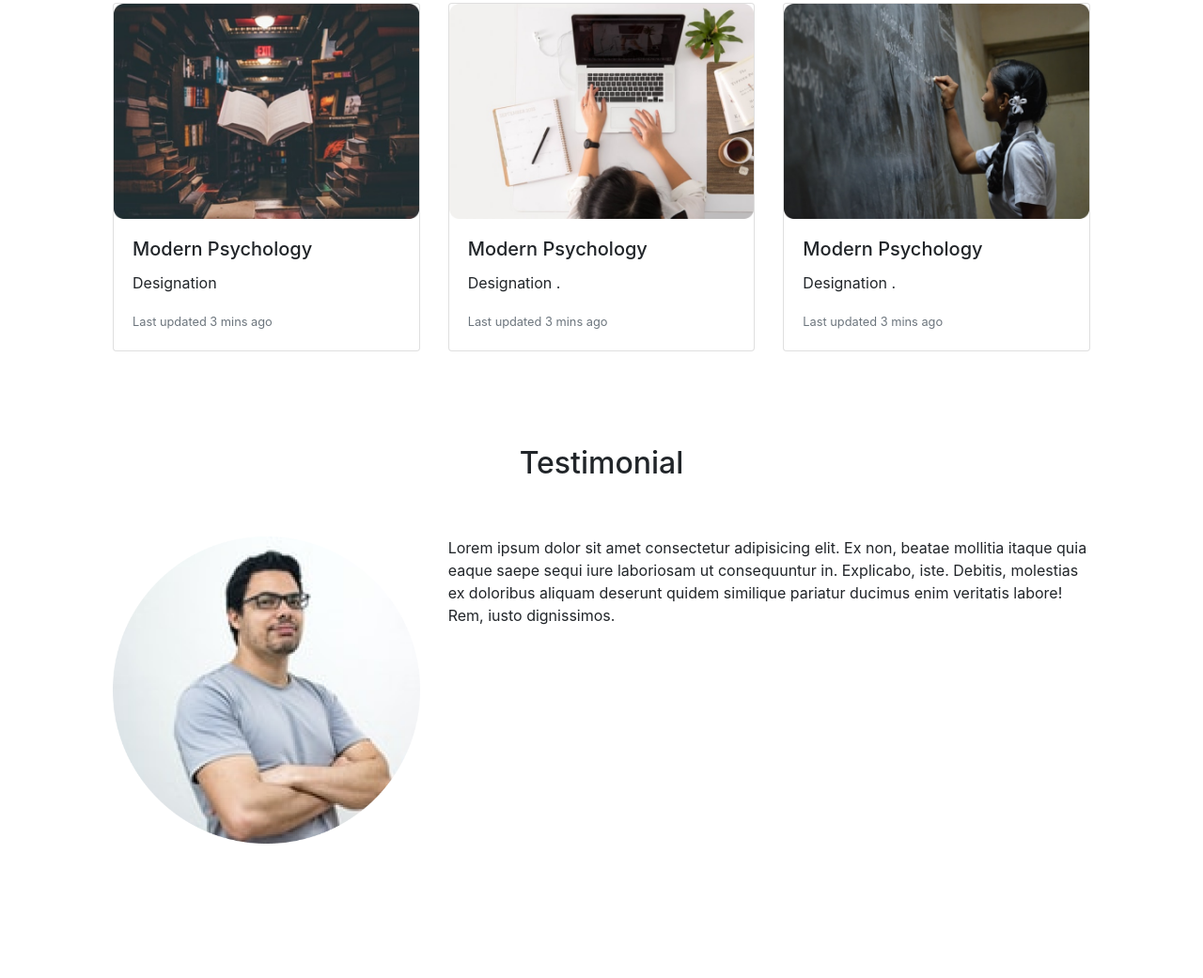
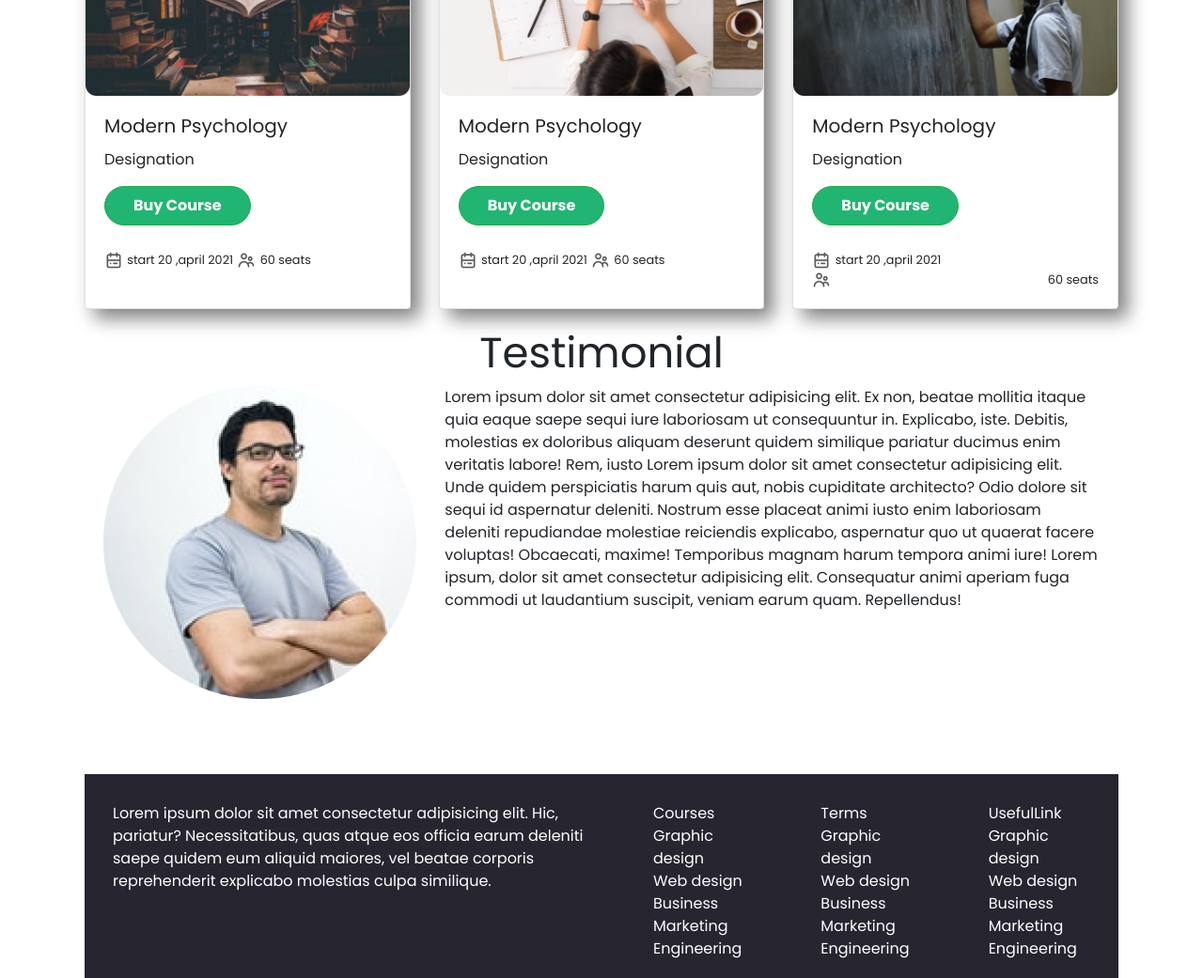
Before and after one commit to Syed-Rahat-Anwar/E-school, a plain HTML site: page index.html in a window 1280 px wide. Shown: the part 1195-2236 px from the top of the page at 94% size. Drawn offline with nearby package versions, Linux system fonts and the light colour scheme.

Commit message:
successfully done

```diff
--- a/index.html
+++ b/index.html
@@ -15,6 +15,8 @@
 </head>
 <body>
     <!-- **********************header-area *********************-->
+    <header class="full-width">
+
         <div class="container">
             <nav class="navbar navbar-expand-lg navbar-light bg-color ">
                 <a class="navbar-brand" href="#"> <img class="logo" src="Images/Icon/Logo.png"/> </a>
@@ -33,8 +35,10 @@
                 </div>
               </nav>
         </div>
+
     <!--*************************Banner-Area******************************-->
-     <div class="container bg-color">
+    <div class="wrap">
+        <div class="container">
             <div class="row">
                 <div class="col-md-6">
                     <p class="red-highlight">Areyou ready to learn?</p>
@@ -50,10 +54,14 @@
                 </div>
             </div>
         </div>
-     <!-- *************************iconarea--***************************************-->
+    </div>
+    </header>
+
+
+     <!-- *************************icon-area--***************************************-->
      <div class="container bg-color">
          <div class="row">
-             <div class="col-m-3 icon-area align-items-center">
+             <div class="col-m-3 icon-area">
                  <img class="small-icon" src="Images/ICON/book.png"/>
                  <h4>1500+ Topic</h4>
                  <p>Learn anything</p>
@@ -77,7 +85,7 @@
          </div>
      </div>
 
-     <!--Online-courses-->
+     <!--**********************Online-courses--***********************-->
       <div class="container">
           <h2>Online Courses</h2>
         <div class="card-deck">
@@ -86,45 +94,61 @@
               <div class="card-body">
                 <h5 class="card-title">Modern Psychology</h5>
                 <p class="card-text">Designation </p>
-                <p class="card-text"><small class="text-muted">Last updated 3 mins ago</small></p>
+                <button class="d-block btn btn-success rounded-pill mb-4">Buy Course</button>
+
+                 <img class="calender-icon"src="Images/ICON/calendar.png" alt="">
+                 <small>start 20 ,april 2021</small>
+                 <img class="people-icon" src="Images/ICON/people.png" alt="">
+                 <small>60 seats</small>
               </div>
             </div>
             <div class="card">
               <img src="Images/Photos/Morder pychons.png" class="card-img-top" alt="...">
               <div class="card-body">
                 <h5 class="card-title">Modern Psychology</h5>
-                <p class="card-text">Designation .</p>
-                <p class="card-text"><small class="text-muted">Last updated 3 mins ago</small></p>
+                <p class="card-text">Designation</p>
+                <button class="d-block btn btn-success rounded-pill mb-4">Buy Course</button>
+                <img class="calender-icon"src="Images/ICON/calendar.png" alt="">
+                 <small>start 20 ,april 2021</small>
+                 <img class="people-icon" src="Images/ICON/people.png" alt="">
+                 <small>60 seats</small>
               </div>
             </div>
             <div class="card">
               <img src="Images/Photos/Morder pyschology.png" class="card-img-top" alt="...">
               <div class="card-body">
                 <h5 class="card-title">Modern Psychology</h5>
-                <p class="card-text"> Designation .</p>
-                <p class="card-text"><small class="text-muted">Last updated 3 mins ago</small></p>
+                <p class="card-text"> Designation</p>
+                <button class="d-block btn btn-success rounded-pill mb-4">Buy Course</button>
+
+                <img class="calender-icon"src="Images/ICON/calendar.png" alt="">
+                 <small>start 20 ,april 2021</small>
+              <div class="d-flex justify-content-between">
+                <img class="people-icon" src="Images/ICON/people.png" alt="">
+                <small class="d-flex justify-content-between">60 seats</small>
               </div>
             </div>
           </div>
       </div>
-      <!--Testimonial section-->
+      <!--***************************Testimonial section *****************************-->
+
+      <div class="container">
         <h2>Testimonial</h2>
-      <div class="container">
 
           <div class="row">
               <div class="col-md-4">
-                  <img class="img-fluid align-itms-center" src="Images/Photos/Man.png" alt="">
+                  <img class="img-fluid" src="Images/Photos/Man.png" alt="">
               </div>
               <div class="col-md-8 align-itms-center">
 
-                 <p>Lorem ipsum dolor sit amet consectetur adipisicing elit. Ex non, beatae mollitia itaque quia eaque saepe sequi iure laboriosam ut consequuntur in. Explicabo, iste. Debitis, molestias ex doloribus aliquam deserunt quidem similique pariatur ducimus enim veritatis labore! Rem, iusto dignissimos.</p>
+                 <p>Lorem ipsum dolor sit amet consectetur adipisicing elit. Ex non, beatae mollitia itaque quia eaque saepe sequi iure laboriosam ut consequuntur in. Explicabo, iste. Debitis, molestias ex doloribus aliquam deserunt quidem similique pariatur ducimus enim veritatis labore! Rem, iusto  Lorem ipsum dolor sit amet consectetur adipisicing elit. Unde quidem perspiciatis harum quis aut, nobis cupiditate architecto? Odio dolore sit sequi id aspernatur deleniti. Nostrum esse placeat animi iusto enim laboriosam deleniti repudiandae molestiae reiciendis explicabo, aspernatur quo ut quaerat facere voluptas! Obcaecati, maxime! Temporibus magnam harum tempora animi iure! Lorem ipsum, dolor sit amet consectetur adipisicing elit. Consequatur animi aperiam fuga commodi ut laudantium suscipit, veniam earum quam. Repellendus!</p>
               </div>
 
           </div>
       </div>
-      <!--footer section-->
-      <footer>
-        <div class="container">
+      <!--*****************************footer section **************************************-->
+
+        <div class="container semi-footer">
             <div class="row">
                 <div class="col-md-6">
                     <p>Lorem ipsum dolor sit amet consectetur adipisicing elit. Hic, pariatur? Necessitatibus, quas atque eos officia earum deleniti saepe quidem eum aliquid maiores, vel beatae corporis reprehenderit explicabo molestias culpa similique.</p>
@@ -162,14 +186,23 @@
                       <li>Engineering</li>
                   </ul>
                 </div>
-            </div>
+
+
+
 
 
             </div>
 
 
 
-      </footer>
+        </div>
+
+
+
+
+
+
+
 
 
 
--- a/style.css
+++ b/style.css
@@ -1,17 +1,27 @@
-.body{
+
+
+
+
+body{
 
     font-family: 'Poppins', sans-serif;
     margin: 0px;
-    padding: 0px;;
+    padding: 0px;
 
 
 }
+ .full-width{
+    background-color: #f0fff0;
+}
 .container{
-    margin-bottom: 50px;
-    padding: 50px;
+    margin-bottom: 60px;
+    padding: 20px
+
+
 }
+
 .bg-color{
-    background: #f0fff0;
+    background-color:#f0fff0;
 
 }
 
@@ -32,7 +42,7 @@
 
     width: 150px;
  }
-/*header -area */
+/*-------------------------header -area----------------------- */
 
 .btn{
 background-color: #21b573;
@@ -42,9 +52,13 @@ font-weight: bold;
 
 }
 
-/*banner area */
+/*--------------------------banner area--------------------------------- */
 h1{
     font-size:50px ;
+}
+
+h2{
+    font-size:  45px;
 }
 .red-highlight{
 
@@ -88,6 +102,14 @@ margin-left: 40px;
     text-align: center;
  }
 
+ .card{
+
+    box-shadow: 10px 10px 20px gray;
+ }
+ .calender-icon, .people-icon{
+     width: 20px;
+ }
+
 
  /*----------------------------footer----------------------------*/
 
@@ -95,6 +117,9 @@ margin-left: 40px;
  .semi-footer{
     background-color:  #272530;
      color: white;
+     padding: 30px;
+
+
  }
 
  .semi-footer ul li{
@@ -102,6 +127,6 @@ margin-left: 40px;
     list-style-type: none;
     color: white;
  }
-  small{
+   small{
       text-align: center;
   }
```
Lines whose indentation alone changed are shown as unchanged.
